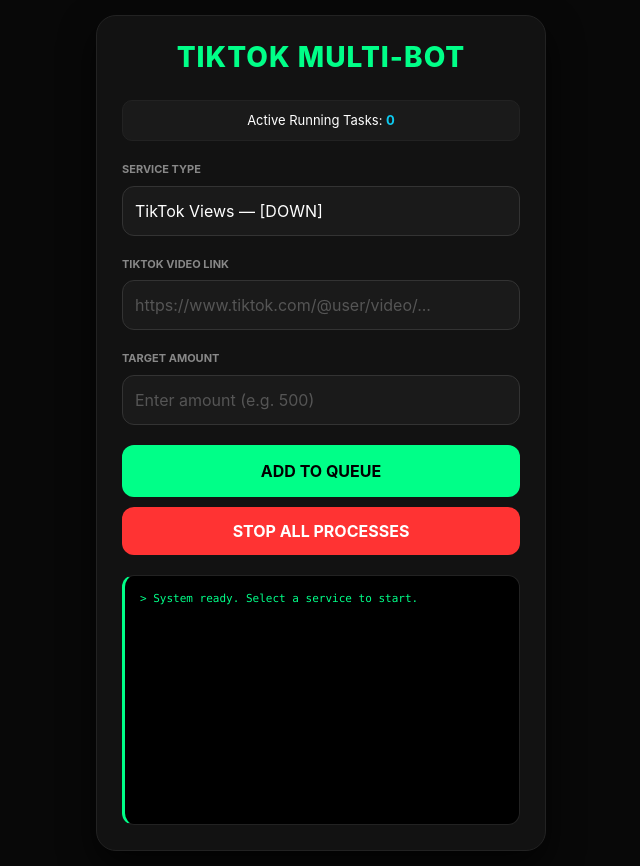
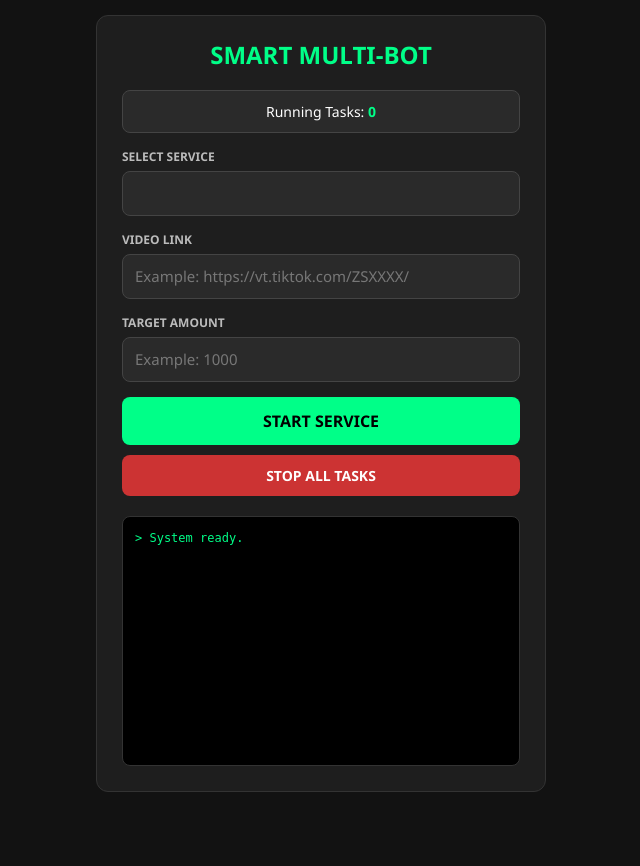
Before and after one commit to Naimulbari444/Zefam-api, a Flask app: page / in a window 1280 px wide. Shown: the whole page, without its empty margins (319-959 px from the left). After the commit the page ends 792 px from the top, so only its background shows below. Run offline with Flask 3, Linux system fonts and the light colour scheme; data that the repository does not hold is empty.

Commit message:
Add files via upload

```diff
--- a/templates/index.html
+++ b/templates/index.html
@@ -3,90 +3,101 @@
 <head>
     <meta charset="UTF-8">
     <meta name="viewport" content="width=device-width, initial-scale=1.0">
-    <title>Multi-Service TikTok Bot</title>
+    <title>Multi-Bot Dashboard</title>
     <link href="https://cdn.jsdelivr.net/npm/bootstrap@5.3.0/dist/css/bootstrap.min.css" rel="stylesheet">
     <style>
-        body { background: #080808; color: #fff; font-family: 'Inter', sans-serif; padding: 15px; }
-        .container-main { max-width: 450px; margin: auto; background: #121212; padding: 25px; border-radius: 20px; border: 1px solid #222; box-shadow: 0 15px 35px rgba(0,0,0,0.7); }
-        h3 { color: #00ff88; text-align: center; font-weight: 800; letter-spacing: 1px; margin-bottom: 25px; }
-        label { color: #888; font-size: 11px; font-weight: 700; text-transform: uppercase; margin-bottom: 8px; display: block; }
-        .form-control, .form-select { background: #1a1a1a !important; border: 1px solid #333 !important; color: #fff !important; padding: 12px; border-radius: 12px; margin-bottom: 20px; }
-        .form-control::placeholder { color: #555 !important; }
-        .btn-start { background: #00ff88; color: #000; font-weight: 700; width: 100%; padding: 14px; border-radius: 12px; border: none; transition: 0.3s; }
-        .btn-start:hover { background: #00cc6e; transform: translateY(-2px); }
-        .btn-stop { background: #ff3333; color: #fff; font-weight: 700; width: 100%; padding: 12px; border-radius: 12px; border: none; margin-top: 10px; }
-        .log-box { background: #000; color: #00ff88; height: 250px; overflow-y: auto; border: 1px solid #222; padding: 15px; font-family: 'Consolas', monospace; font-size: 11px; border-radius: 12px; margin-top: 20px; border-left: 3px solid #00ff88; }
-        .stat-bar { background: #1a1a1a; padding: 10px; border-radius: 10px; text-align: center; margin-bottom: 20px; border: 1px solid #222; font-size: 13px; }
+        body { background: #121212; color: #ffffff; font-family: 'Segoe UI', Arial, sans-serif; padding: 15px; }
+        .container-box { max-width: 450px; margin: auto; background: #1e1e1e; padding: 25px; border-radius: 12px; border: 1px solid #333; }
+        h4 { color: #00ff88; text-align: center; margin-bottom: 20px; font-weight: bold; }
+
+        .status-bar { background: #2a2a2a; padding: 10px; border-radius: 8px; text-align: center; margin-bottom: 15px; font-size: 14px; border: 1px solid #444; }
+
+        label { font-size: 12px; color: #bbb; margin-bottom: 5px; display: block; font-weight: bold; }
+        .form-control, .form-select {
+            background: #2a2a2a !important; border: 1px solid #444 !important;
+            color: #fff !important; font-size: 15px; height: 45px; border-radius: 8px; margin-bottom: 15px;
+        }
+        .form-control::placeholder { color: #777 !important; }
+
+        .btn-start { background: #00ff88; color: #000; font-weight: bold; width: 100%; padding: 12px; border: none; border-radius: 8px; font-size: 16px; }
+        .btn-stop { background: #cc3333; color: #fff; font-weight: bold; width: 100%; padding: 10px; border: none; border-radius: 8px; margin-top: 10px; font-size: 14px; }
+
+        .log-container {
+            background: #000; color: #00ff88; height: 250px; overflow-y: auto;
+            border: 1px solid #333; padding: 12px; font-family: monospace;
+            font-size: 12px; border-radius: 8px; margin-top: 20px; line-height: 1.5;
+        }
+        .log-line { border-bottom: 1px solid #111; padding-bottom: 2px; }
     </style>
 </head>
 <body>
 
-<div class="container-main">
-    <h3>TIKTOK MULTI-BOT</h3>
-    <div class="stat-bar">Active Running Tasks: <span id="t-count" class="text-info fw-bold">0</span></div>
+<div class="container-box">
+    <h4>SMART MULTI-BOT</h4>
+    <div class="status-bar">Running Tasks: <span id="count" style="color:#00ff88; font-weight:bold;">0</span></div>
 
-    <form id="botForm">
-        <label>Service Type</label>
+    <form id="botAction">
+        <label>SELECT SERVICE</label>
         <select id="sid" class="form-select">
             {% for s in services %}
-            <option value="{{ s.id }}" {% if not s.is_ok %}class="text-danger"{% endif %}>
-                {{ s.name }} — [{{ s.status }}]
+            <option value="{{ s.id }}" {% if not s.is_ok %}disabled style="color:#ff5555;"{% endif %}>
+                {{ s.name }} [{{ s.status }}]
             </option>
             {% endfor %}
         </select>
 
-        <label>TikTok Video Link</label>
-        <input type="url" id="link" class="form-control" placeholder="https://www.tiktok.com/@user/video/..." required>
+        <label>VIDEO LINK</label>
+        <input type="url" id="link" class="form-control"
+               placeholder="Example: https://vt.tiktok.com/ZSXXXX/" required>
 
-        <label>Target Amount</label>
-        <input type="number" id="trgt" class="form-control" placeholder="Enter amount (e.g. 500)">
+        <label>TARGET AMOUNT</label>
+        <input type="number" id="trgt" class="form-control" placeholder="Example: 1000">
 
-        <button type="submit" class="btn-start">ADD TO QUEUE</button>
+        <button type="submit" class="btn-start" id="startBtn">START SERVICE</button>
     </form>
 
-    <button onclick="stopAll()" class="btn-stop">STOP ALL PROCESSES</button>
+    <button onclick="stopAll()" class="btn-stop">STOP ALL TASKS</button>
 
-    <div id="logs" class="log-box">> System ready. Select a service to start.</div>
+    <div id="logs" class="log-container">> System ready.</div>
 </div>
 
 <script>
-    async function refreshLogs() {
+    async function updateUI() {
         try {
             const res = await fetch('/get_logs');
             const data = await res.json();
-            const logDiv = document.getElementById('logs');
-            logDiv.innerHTML = data.logs.map(l => `<div>${l}</div>`).join('');
-            logDiv.scrollTop = logDiv.scrollHeight;
-            document.getElementById('t-count').innerText = data.running_count;
-        } catch (e) {}
+            document.getElementById('logs').innerHTML = data.logs.map(l => `<div class="log-line">${l}</div>`).join('');
+            document.getElementById('logs').scrollTop = document.getElementById('logs').scrollHeight;
+            document.getElementById('count').innerText = data.running_count;
+        } catch(e) {}
     }
 
-    document.getElementById('botForm').onsubmit = async (e) => {
+    document.getElementById('botAction').onsubmit = async (e) => {
         e.preventDefault();
+        const startBtn = document.getElementById('startBtn');
+        startBtn.disabled = true;
+        startBtn.innerText = "Processing...";
+
         const sel = document.getElementById('sid');
         const fd = new FormData();
         fd.append('service_id', sel.value);
-        fd.append('service_name', sel.options[sel.selectedIndex].text.split(' — ')[0]);
+        fd.append('service_name', sel.options[sel.selectedIndex].text.split(' [')[0]);
         fd.append('video_link', document.getElementById('link').value);
         fd.append('target', document.getElementById('trgt').value);
 
-        const r = await fetch('/start', { method: 'POST', body: fd });
-        const res = await r.json();
-        if(res.status === "already_running") {
-            alert("This service is already in progress!");
-        } else {
-            refreshLogs();
-        }
+        await fetch('/start', { method: 'POST', body: fd });
+
+        setTimeout(() => {
+            startBtn.disabled = false;
+            startBtn.innerText = "START SERVICE";
+        }, 2000);
     };
 
     async function stopAll() {
-        if(confirm("Are you sure you want to stop all active tasks?")) {
-            await fetch('/stop_all', { method: 'POST' });
-            setTimeout(refreshLogs, 500);
-        }
+        if(confirm("Stop all tasks?")) await fetch('/stop_all', { method: 'POST' });
     }
 
-    setInterval(refreshLogs, 3000);
+    setInterval(updateUI, 3000);
 </script>
 </body>
 </html>
```
